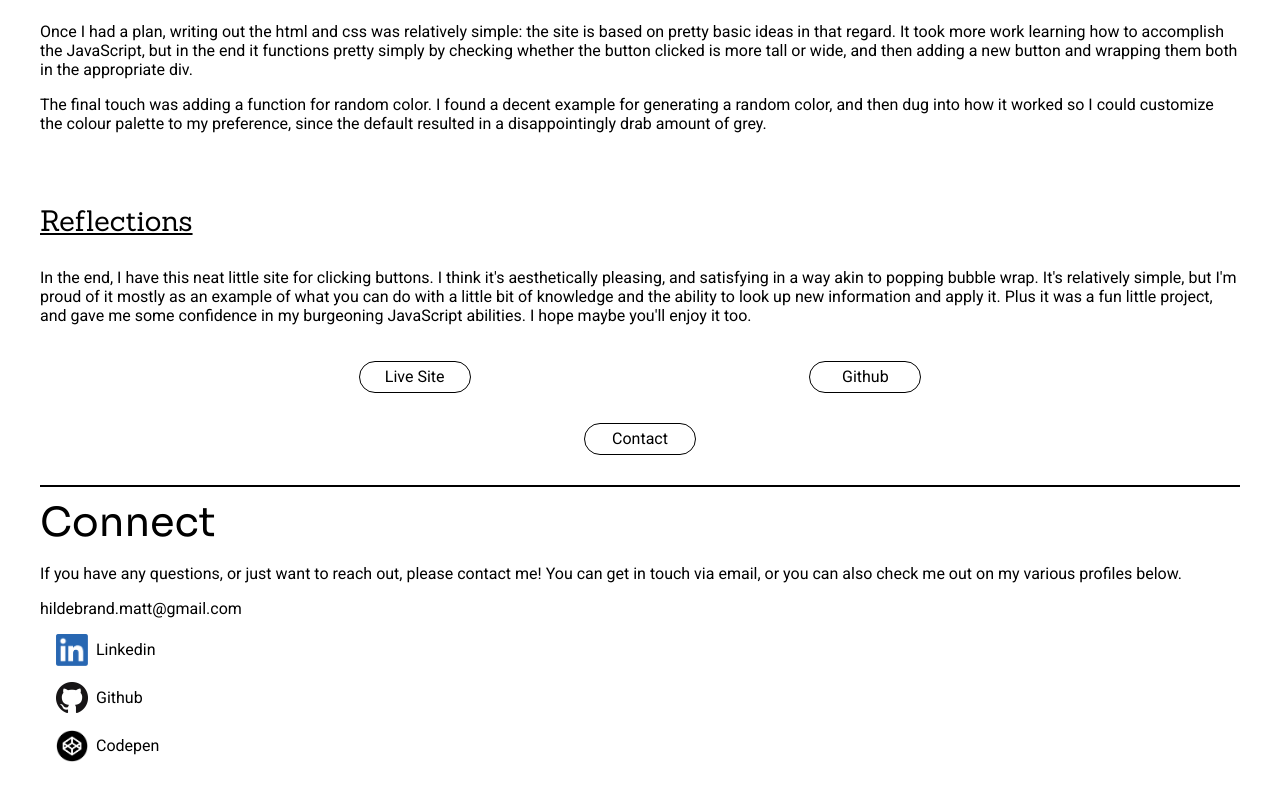
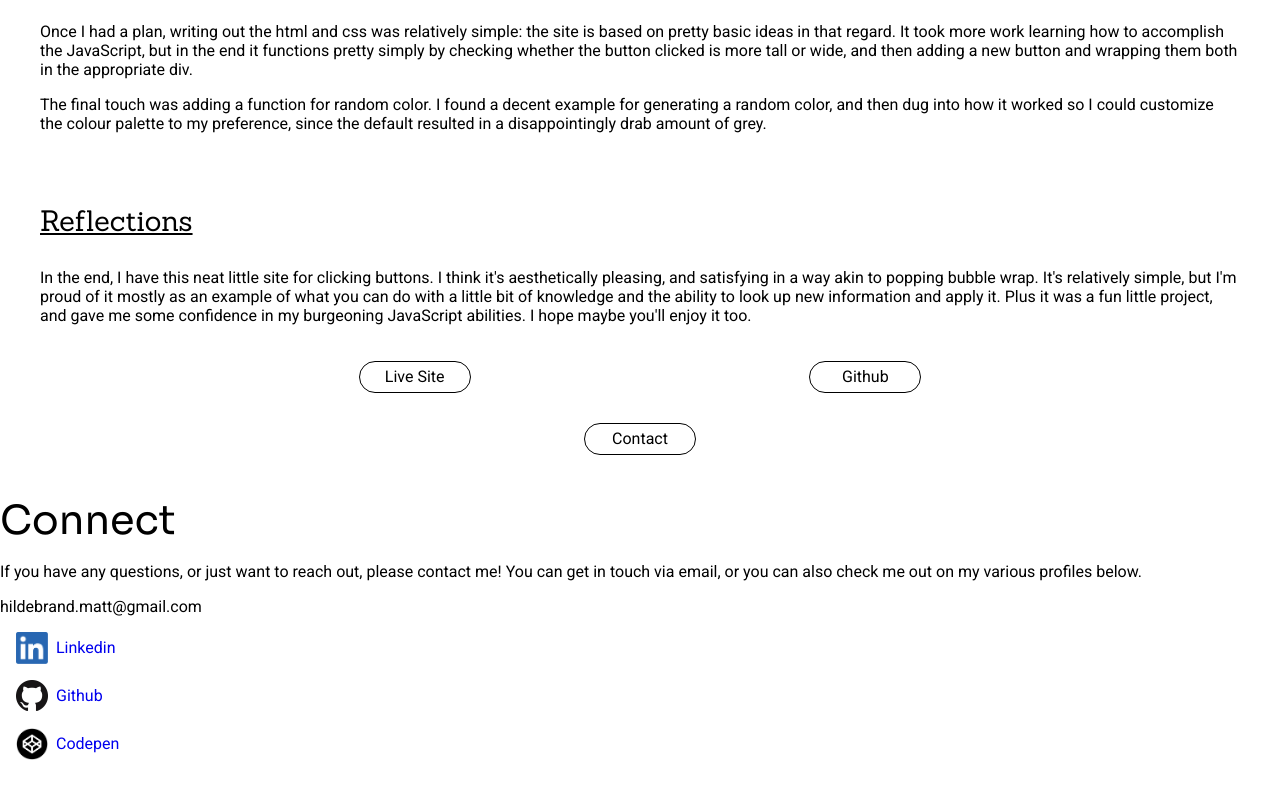
Before and after one commit to mdhildebrand/My-Portfolio, a React (Create React App) app: page /project/boxclicker in a window 1280 px wide. Shown: the part 1251-2051 px from the top of the page. After the commit the page ends 2027 px from the top, so only its background shows below. Built offline with nearby package versions, Linux system fonts and the light colour scheme.

Commit message:
Revised contact

```diff
--- a/src/components/ContactButton.js
+++ /dev/null
@@ -1,15 +0,0 @@
-import Contact from '../components/Contact';
-
-
-const ContactButton = () => {
-
-    return (
-        <section id="contact-section">
-            <button>Contact</button>
-            <Contact />
-        </section>
-    )
-
-}
-
-export default ContactButton
--- a/src/components/Nav.js
+++ b/src/components/Nav.js
@@ -9,7 +9,7 @@ export const Nav = () => {
     useEffect (()=>{
         document.addEventListener("scroll", e => {
             let scrolled = document.scrollingElement.scrollTop;
-            if (scrolled >= window.innerHeight && scrolled < aboutPos){
+            if (scrolled >= (window.innerHeight * 0.8) && scrolled < aboutPos){
                setScrollPos("middle")
             } else if (scrolled >= (aboutPos)){
                setScrollPos("bottom")
--- a/src/components/ProjectInfo.js
+++ b/src/components/ProjectInfo.js
@@ -1,8 +1,8 @@
 import { projects } from '../data/projects';
 import { useParams } from 'react-router-dom';
 import { HashLink as Link } from 'react-router-hash-link';
-import ContactButton from '../components/ContactButton';
 import ProjectNav from '../components/ProjectNav';
+import Contact from '../components/Contact';
 
 const ProjectInfo = () => {
 
@@ -72,8 +72,11 @@ const ProjectInfo = () => {
                         <p>^</p>
                     </div>
                 </Link>
-                <ContactButton />
+                <section id="contact-section">
+                    <button>Contact</button>
+                </section>
             </div>
+            <Contact />
         </main>
     )
 }
```
